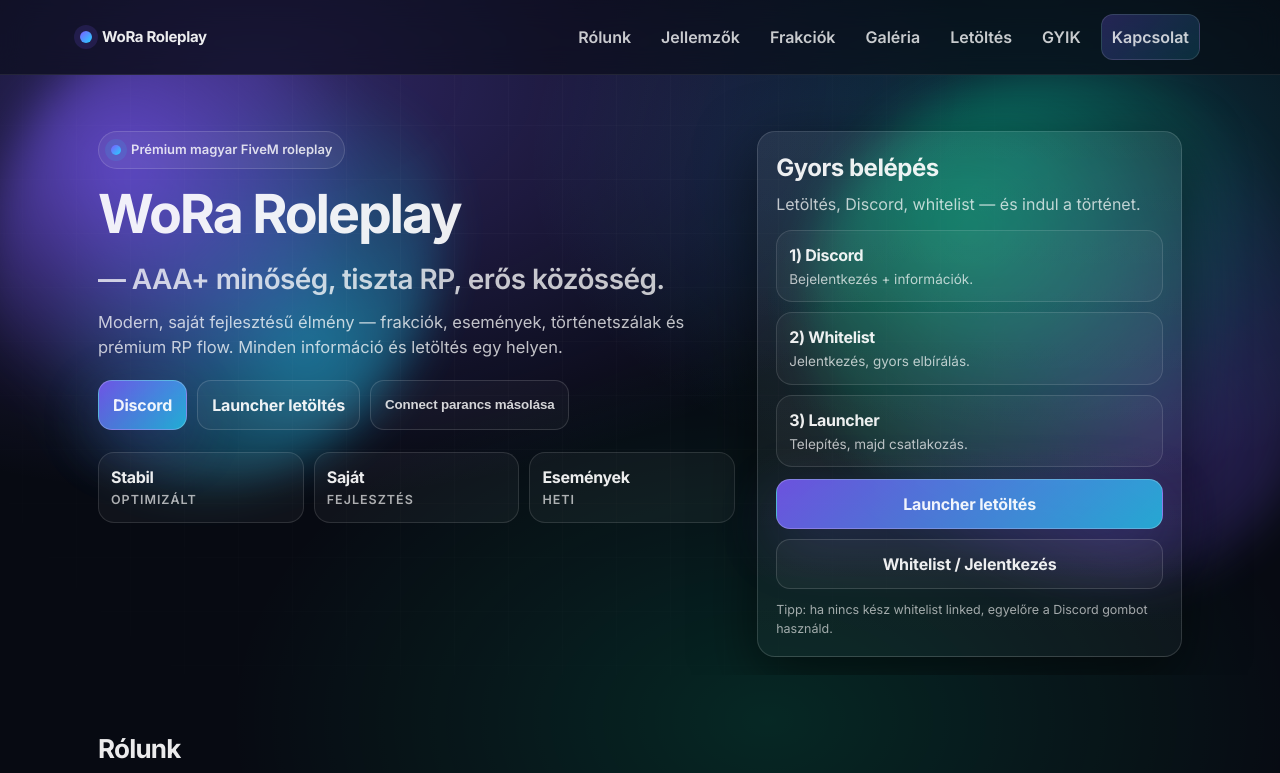
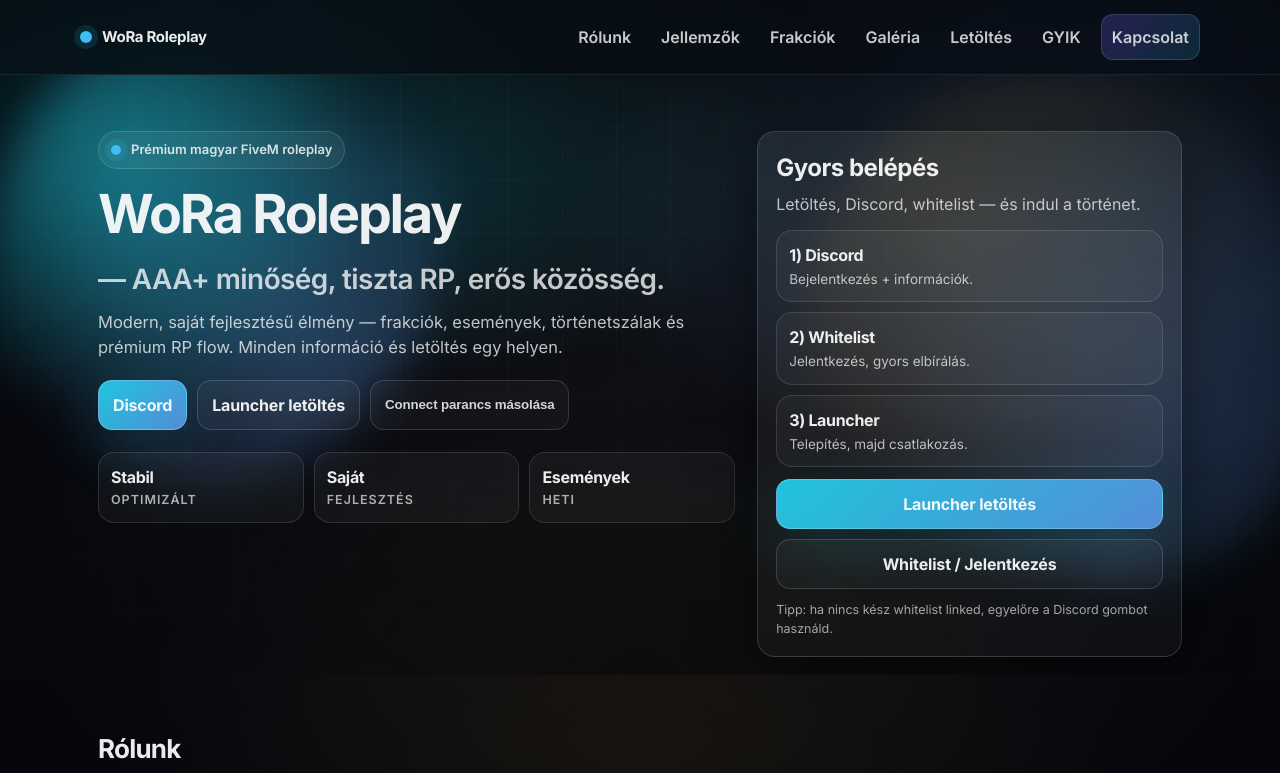
Before and after one commit to rasta4201020/woraroleplay, a plain HTML site: page index.html in a window 1280 px wide. Shown: the top 773 px of the page. Drawn offline with Linux system fonts and the light colour scheme.

Commit message:
Add files via upload

```diff
--- a/styles.css
+++ b/styles.css
@@ -1,5 +1,5 @@
 :root {
-  --bg: #070a12;
+  --bg: #05070c;
   --panel: rgba(255, 255, 255, 0.06);
   --panel2: rgba(255, 255, 255, 0.08);
   --text: rgba(255, 255, 255, 0.92);
@@ -9,10 +9,11 @@
   --shadow: 0 18px 60px rgba(0, 0, 0, 0.55);
   --radius: 18px;
   --radius2: 14px;
-  --accent: #7c5cff;
-  --accent2: #25d3ff;
-  --accent3: #00ffa8;
-  --ring: rgba(124, 92, 255, 0.4);
+  /* AAA palette: cyan/blue + subtle gold */
+  --accent: #22d3ee; /* cyan */
+  --accent2: #60a5fa; /* blue */
+  --accent3: #f59e0b; /* gold */
+  --ring: rgba(34, 211, 238, 0.35);
   --max: 1120px;
 }
 
@@ -30,9 +31,12 @@
 body {
   margin: 0;
   color: var(--text);
-  background: radial-gradient(1200px 700px at 20% 10%, rgba(124, 92, 255, 0.35), transparent 60%),
-    radial-gradient(900px 600px at 80% 20%, rgba(37, 211, 255, 0.22), transparent 55%),
-    radial-gradient(900px 600px at 60% 90%, rgba(0, 255, 168, 0.12), transparent 60%),
+  background:
+    radial-gradient(1100px 520px at 12% 12%, rgba(34, 211, 238, 0.16), transparent 62%),
+    radial-gradient(900px 560px at 86% 18%, rgba(96, 165, 250, 0.14), transparent 60%),
+    radial-gradient(820px 520px at 50% 92%, rgba(245, 158, 11, 0.06), transparent 62%),
+    radial-gradient(1100px 900px at 50% 50%, rgba(255, 255, 255, 0.04), transparent 65%),
+    linear-gradient(180deg, rgba(0, 0, 0, 0.18), rgba(0, 0, 0, 0.0)),
     var(--bg);
   font-family: Inter, system-ui, -apple-system, Segoe UI, Roboto, Arial, sans-serif;
   line-height: 1.5;
@@ -106,7 +110,7 @@
   height: 12px;
   border-radius: 999px;
   background: linear-gradient(135deg, var(--accent), var(--accent2));
-  box-shadow: 0 0 0 6px rgba(124, 92, 255, 0.15);
+  box-shadow: 0 0 0 6px rgba(34, 211, 238, 0.12);
 }
 
 .brand__text {
@@ -260,9 +264,9 @@
 }
 
 .btn--primary {
-  background: linear-gradient(135deg, rgba(124, 92, 255, 0.85), rgba(37, 211, 255, 0.75));
+  background: linear-gradient(135deg, rgba(34, 211, 238, 0.92), rgba(96, 165, 250, 0.82));
   border: 1px solid rgba(255, 255, 255, 0.22);
-  box-shadow: 0 16px 60px rgba(124, 92, 255, 0.22);
+  box-shadow: 0 16px 60px rgba(34, 211, 238, 0.16);
 }
 
 .btn--ghost {
@@ -372,6 +376,39 @@
   pointer-events: none;
 }
 
+.hero::before {
+  content: "";
+  position: absolute;
+  inset: -2px;
+  pointer-events: none;
+  z-index: 0;
+  background:
+    radial-gradient(700px 320px at 30% 18%, rgba(34, 211, 238, 0.10), transparent 60%),
+    radial-gradient(620px 360px at 74% 26%, rgba(96, 165, 250, 0.10), transparent 62%),
+    linear-gradient(180deg, rgba(0, 0, 0, 0.30), transparent 42%);
+}
+
+.hero::after {
+  /* subtle noise + vignette for “cinematic” feel */
+  content: "";
+  position: absolute;
+  inset: -2px;
+  pointer-events: none;
+  z-index: 1;
+  background:
+    radial-gradient(1200px 700px at 50% 10%, rgba(255, 255, 255, 0.06), transparent 58%),
+    radial-gradient(900px 600px at 50% 100%, rgba(0, 0, 0, 0.65), transparent 60%),
+    repeating-linear-gradient(
+      90deg,
+      rgba(255, 255, 255, 0.015) 0px,
+      rgba(255, 255, 255, 0.015) 1px,
+      transparent 1px,
+      transparent 6px
+    );
+  opacity: 0.55;
+  mix-blend-mode: overlay;
+}
+
 .blob {
   position: absolute;
   filter: blur(22px);
@@ -383,8 +420,9 @@
   height: 460px;
   left: 8%;
   top: 18%;
-  background: radial-gradient(circle at 30% 30%, rgba(124, 92, 255, 0.8), transparent 55%),
-    radial-gradient(circle at 70% 70%, rgba(37, 211, 255, 0.6), transparent 60%);
+  background:
+    radial-gradient(circle at 30% 30%, rgba(34, 211, 238, 0.55), transparent 56%),
+    radial-gradient(circle at 70% 70%, rgba(96, 165, 250, 0.35), transparent 62%);
   border-radius: 42% 58% 55% 45% / 55% 40% 60% 45%;
 }
 
@@ -393,8 +431,9 @@
   height: 520px;
   right: 6%;
   top: 22%;
-  background: radial-gradient(circle at 30% 30%, rgba(0, 255, 168, 0.45), transparent 60%),
-    radial-gradient(circle at 70% 70%, rgba(124, 92, 255, 0.35), transparent 60%);
+  background:
+    radial-gradient(circle at 30% 30%, rgba(245, 158, 11, 0.14), transparent 62%),
+    radial-gradient(circle at 70% 70%, rgba(96, 165, 250, 0.28), transparent 62%);
   border-radius: 55% 45% 40% 60% / 45% 55% 45% 55%;
 }
 
@@ -589,7 +628,7 @@
   border-radius: 14px;
   display: grid;
   place-items: center;
-  background: linear-gradient(135deg, rgba(124, 92, 255, 0.22), rgba(37, 211, 255, 0.12));
+  background: linear-gradient(135deg, rgba(34, 211, 238, 0.16), rgba(96, 165, 250, 0.10));
   border: 1px solid rgba(255, 255, 255, 0.14);
   color: rgba(255, 255, 255, 0.92);
   font-weight: 900;
@@ -710,7 +749,7 @@
   border-radius: 14px;
   display: grid;
   place-items: center;
-  background: linear-gradient(135deg, rgba(124, 92, 255, 0.18), rgba(0, 255, 168, 0.1));
+  background: linear-gradient(135deg, rgba(34, 211, 238, 0.14), rgba(245, 158, 11, 0.06));
   border: 1px solid rgba(255, 255, 255, 0.14);
   font-weight: 900;
 }
@@ -776,9 +815,10 @@
   content: "";
   position: absolute;
   inset: 0;
-  background: radial-gradient(600px 280px at 20% 10%, rgba(124, 92, 255, 0.35), transparent 55%),
-    radial-gradient(520px 260px at 70% 30%, rgba(37, 211, 255, 0.2), transparent 55%),
-    linear-gradient(180deg, rgba(0, 0, 0, 0.08), rgba(0, 0, 0, 0.38));
+  background:
+    radial-gradient(600px 280px at 18% 12%, rgba(34, 211, 238, 0.22), transparent 56%),
+    radial-gradient(520px 260px at 72% 26%, rgba(96, 165, 250, 0.16), transparent 58%),
+    linear-gradient(180deg, rgba(0, 0, 0, 0.10), rgba(0, 0, 0, 0.42));
 }
 
 .shot--a {
@@ -786,16 +826,16 @@
 }
 
 .shot--a::before {
-  background-image: linear-gradient(135deg, rgba(124, 92, 255, 0.45), rgba(37, 211, 255, 0.2));
+  background-image: linear-gradient(135deg, rgba(96, 165, 250, 0.26), rgba(34, 211, 238, 0.14));
 }
 .shot--b::before {
-  background-image: linear-gradient(135deg, rgba(0, 255, 168, 0.22), rgba(124, 92, 255, 0.25));
+  background-image: linear-gradient(135deg, rgba(245, 158, 11, 0.10), rgba(96, 165, 250, 0.18));
 }
 .shot--c::before {
-  background-image: linear-gradient(135deg, rgba(37, 211, 255, 0.22), rgba(255, 255, 255, 0.08));
+  background-image: linear-gradient(135deg, rgba(34, 211, 238, 0.16), rgba(255, 255, 255, 0.06));
 }
 .shot--d::before {
-  background-image: linear-gradient(135deg, rgba(124, 92, 255, 0.22), rgba(0, 255, 168, 0.16));
+  background-image: linear-gradient(135deg, rgba(96, 165, 250, 0.16), rgba(245, 158, 11, 0.08));
 }
 
 /* Reveal */
```
